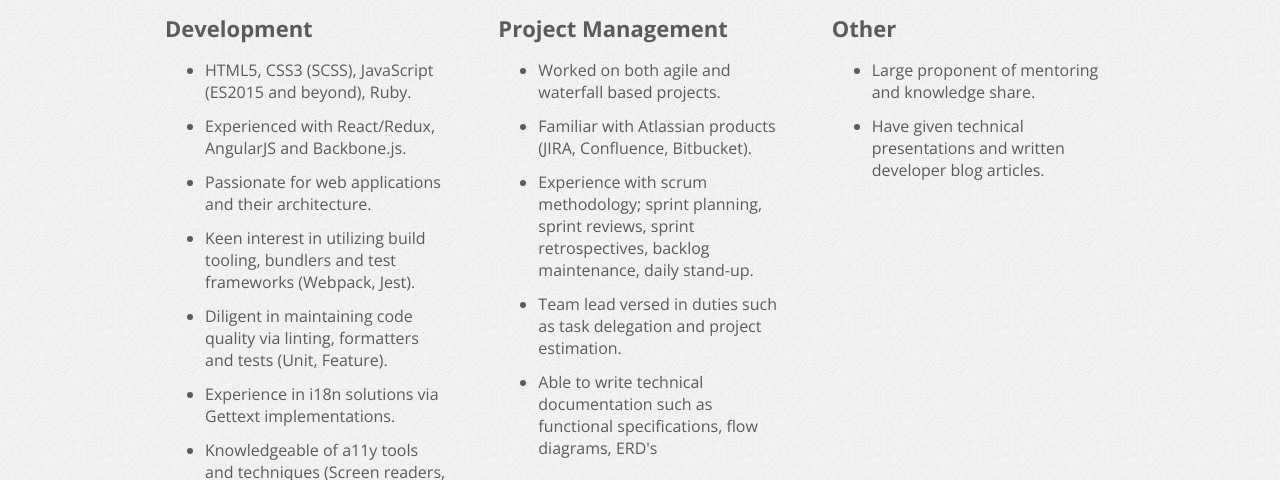
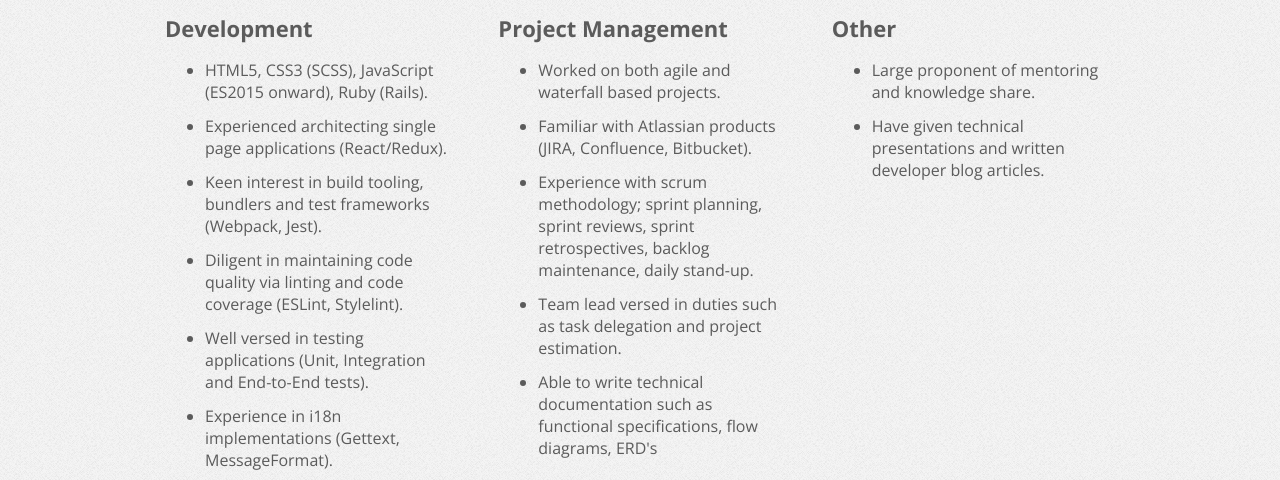
Before and after one commit to anthonyhastings/anthonyhastings.github.io, a website built with webpack: page index.html in a window 1280 px wide. Shown: the part 445-925 px from the top of the page. Built offline with nearby package versions, Linux system fonts and the light colour scheme.

Commit message:
Updating developer skills section.

```diff
--- a/index.html
+++ b/index.html
@@ -57,14 +57,14 @@
                 <div class="skills-section__pod">
                     <h3>Development</h3>
                     <ul class="page-section__list">
-                        <li class="page-section__list-item">HTML5, CSS3 (SCSS), JavaScript (ES2015 and beyond), Ruby.</li>
-                        <li class="page-section__list-item">Experienced with React/Redux, AngularJS and Backbone.js.</li>
-                        <li class="page-section__list-item">Passionate for web applications and their architecture.</li>
-                        <li class="page-section__list-item">Keen interest in utilizing build tooling, bundlers and test frameworks (Webpack, Jest).</li>
-                        <li class="page-section__list-item">Diligent in maintaining code quality via linting, formatters and tests (Unit, Feature).</li>
-                        <li class="page-section__list-item">Experience in i18n solutions via Gettext implementations.</li>
+                        <li class="page-section__list-item">HTML5, CSS3 (SCSS), JavaScript (ES2015 onward), Ruby (Rails).</li>
+                        <li class="page-section__list-item">Experienced architecting single page applications (React/Redux).</li>
+                        <li class="page-section__list-item">Keen interest in build tooling, bundlers and test frameworks (Webpack, Jest).</li>
+                        <li class="page-section__list-item">Diligent in maintaining code quality via linting and code coverage (ESLint, Stylelint).</li>
+                        <li class="page-section__list-item">Well versed in testing applications (Unit, Integration and End-to-End tests).</li>
+                        <li class="page-section__list-item">Experience in i18n implementations (Gettext, MessageFormat).</li>
                         <li class="page-section__list-item">Knowledgeable of a11y tools and techniques (Screen readers, Semantic markup, ARIA).</li>
-                        <li class="page-section__list-item">Mindful of page speed, performance, asset size and critical render path.</li>
+                        <li class="page-section__list-item">Mindful of page speed, performance, asset size and critical render path (Lighthouse).</li>
                     </ul>
                 </div>
                 <div class="skills-section__pod">
```
